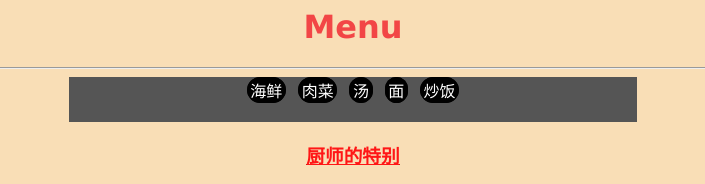
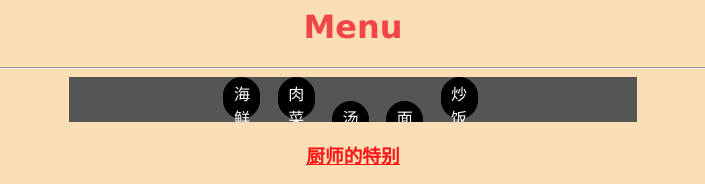
Before and after one commit to knothuman/friedchina, a plain HTML site: page menu.html in a window 1280 px wide. Shown: the top 184 px of the page, without its empty margins (287-992 px from the left). Drawn offline with Linux system fonts and the light colour scheme.

Commit message:
sdfkdshfh

```diff
--- a/menu.html
+++ b/menu.html
@@ -67,6 +67,7 @@
 
     }
     .other_icon_bar{
+    display: block;
     width: 45%;
     background-color: #555;
     overflow: auto;
@@ -74,8 +75,10 @@
 
     }
     .other_icon_bar a{
-
+        display: inline-block;
         height:35px;
+        margin-right: 5px;
+        width: 30px;
     }
 
     </style>
```
